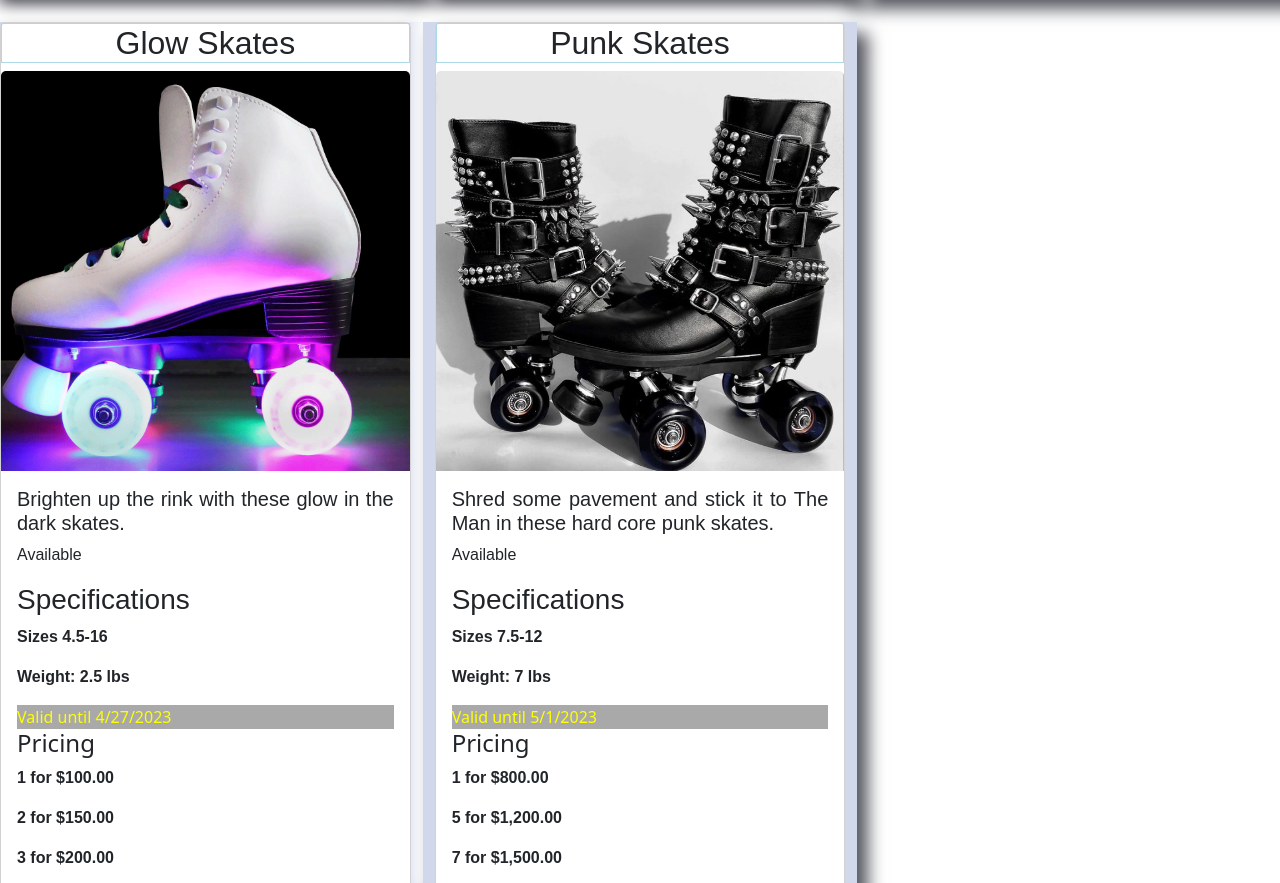
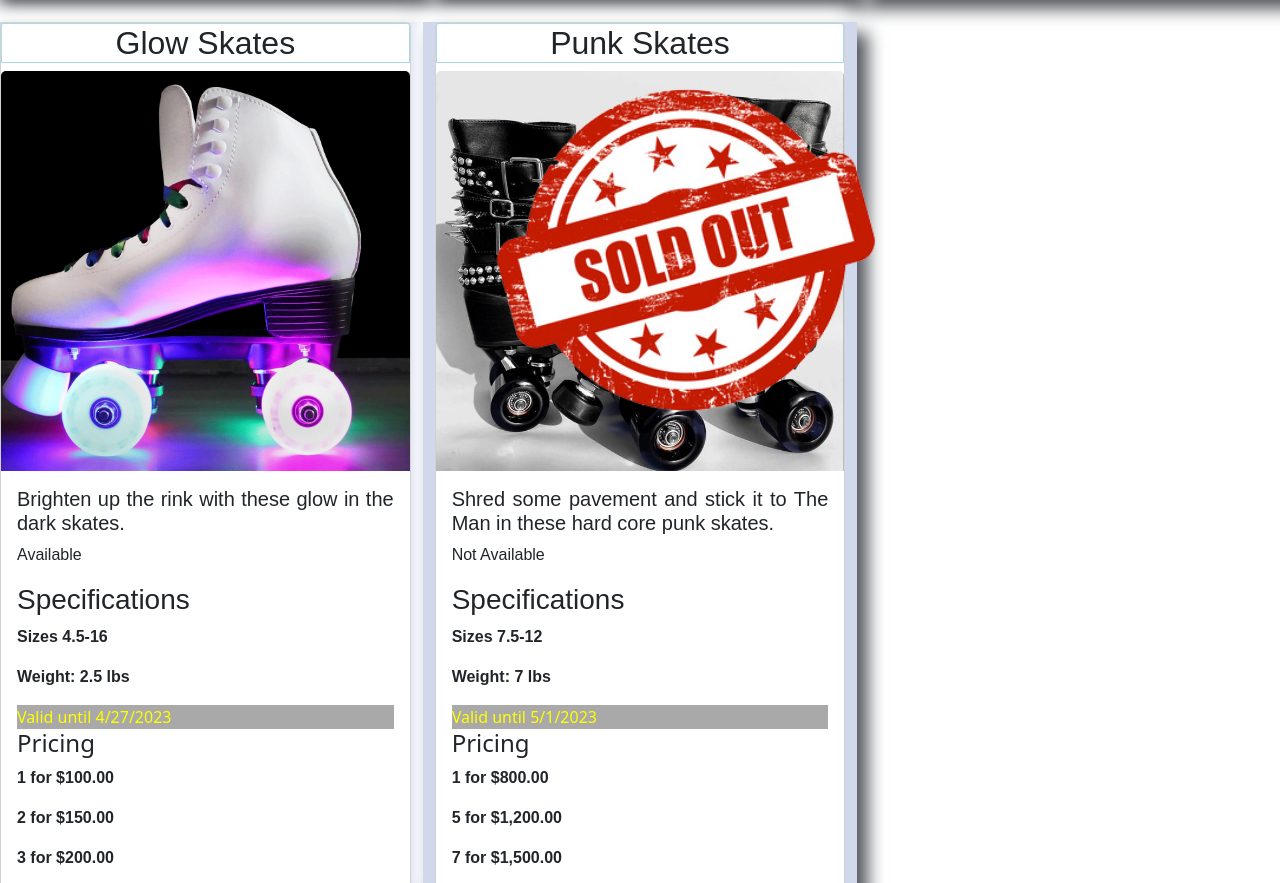
Before and after one commit to caby-erin/ASSIGNMENT-product-cards, a plain HTML site: page index.html in a window 1280 px wide. Shown: the part 883-1766 px from the top of the page. Drawn offline with nearby package versions, Linux system fonts and the light colour scheme.

Commit message:
added sold over overlay image

```diff
--- a/index.html
+++ b/index.html
@@ -133,9 +133,10 @@
         <h2> Punk Skates</h2>
       </header class="product title">
         <img src="punk-skates.jpeg"class="card-img-top" alt="Edgy and sharp black skates">
+        <img src="soldOut.png" class="sold-out" alt="this product is sold out">
       <div class="card-body">
         <h5 class="card-description">Shred some pavement and stick it to The Man in these hard core punk skates. </h5>
-        <p class="availability">Available</p>
+        <p class="availability">Not Available</p>
       <div>
         <header>
           <h3>Specifications</h3>
--- a/main.css
+++ b/main.css
@@ -61,3 +61,11 @@ background: #D1D8EC;
 -webkit-box-shadow: 11px 11px 16px #54565e, -11px -11px 16px #ffffff;
 box-shadow: 11px 11px 16px #54565e, -11px -11px 16px #ffffff;
 }
+
+.sold-out{
+  position:absolute;
+  top:60px;
+  left: 0px;
+  width: 500px;
+  height: auto;
+}
```
